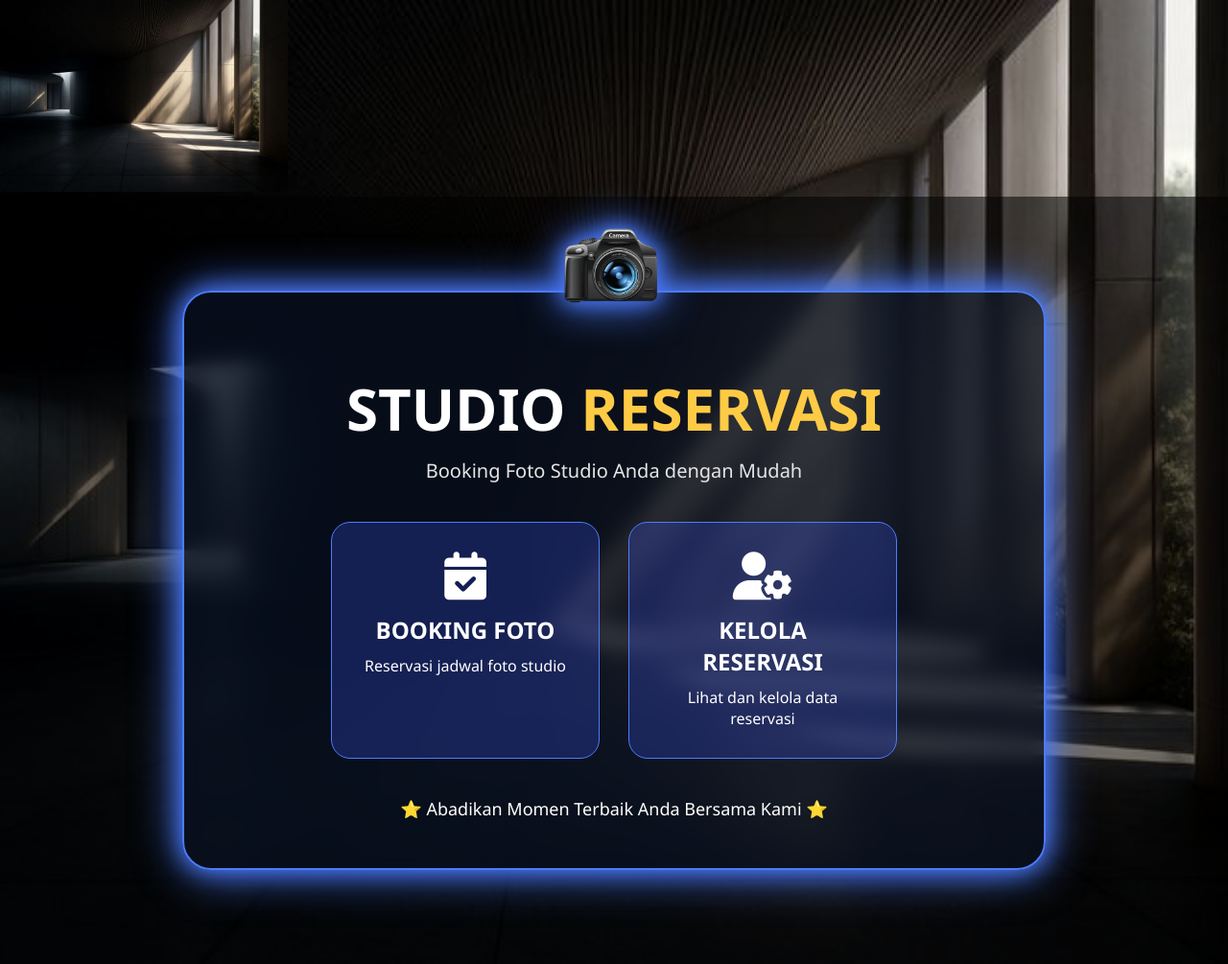
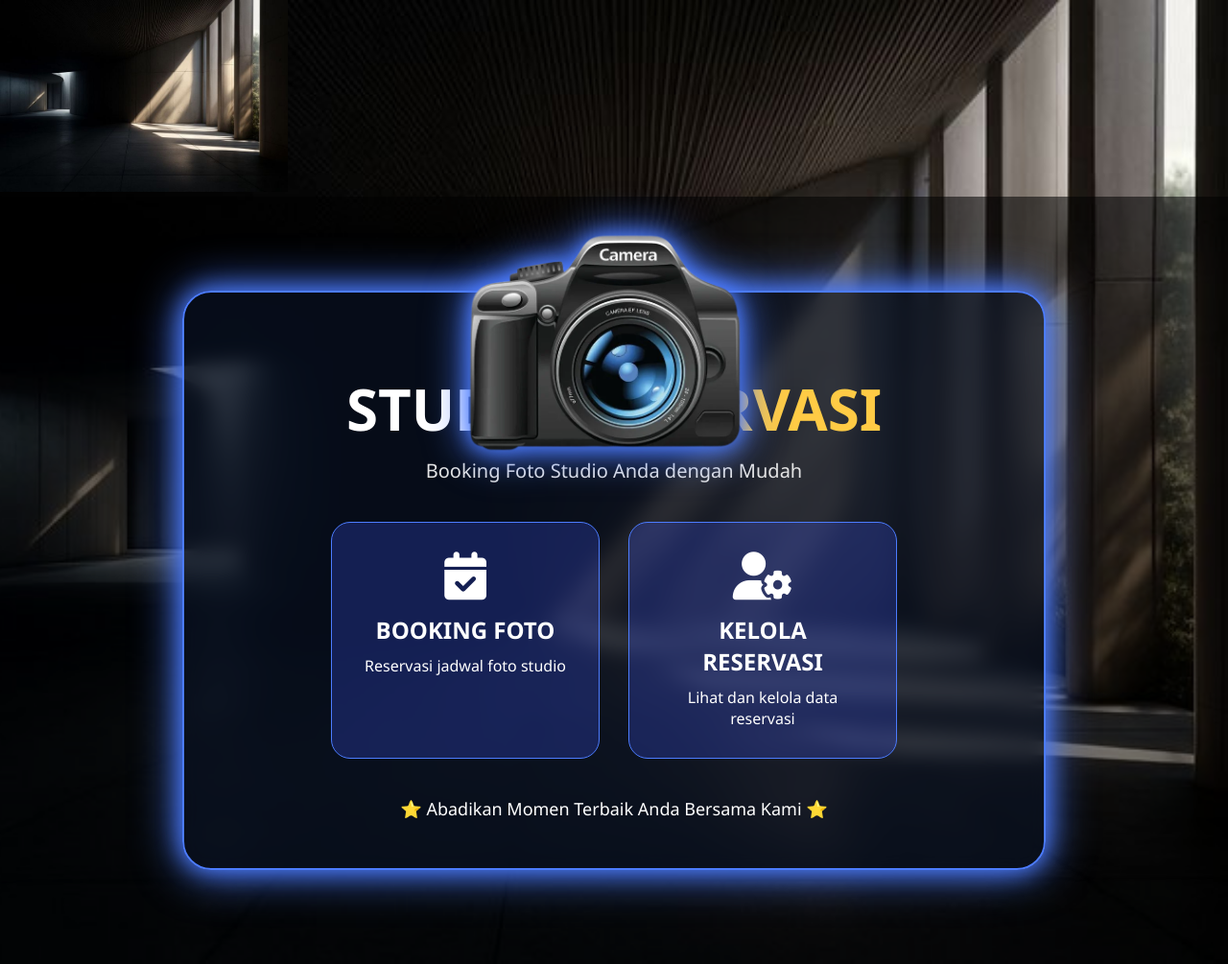
Before and after one commit to 230601110036-del/flask_database, a Flask app: page / in a window 1280 px wide. Shown: the whole page at 96% size. Run offline with Flask 3, Linux system fonts and the light colour scheme.

Commit message:
Update tampilan dan fitur aplikasi

```diff
--- a/static/css/style.css
+++ b/static/css/style.css
@@ -76,7 +76,7 @@ body{
 
 .camera-top img{
 
-    width:120px;
+    width:350px;
 
     filter:
     drop-shadow(0 0 10px #4c7cff)
```
